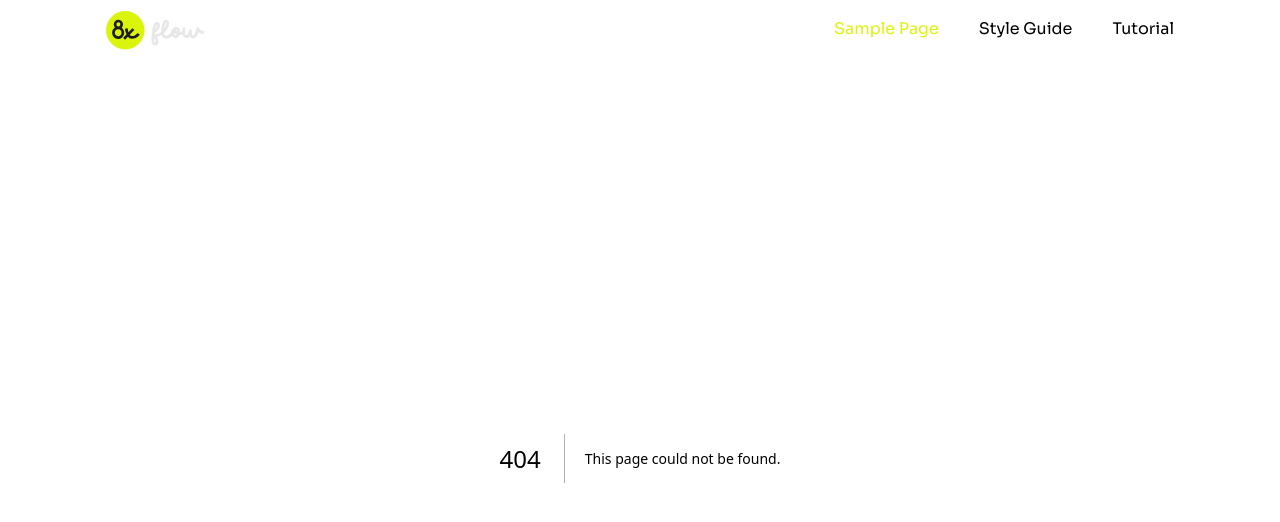
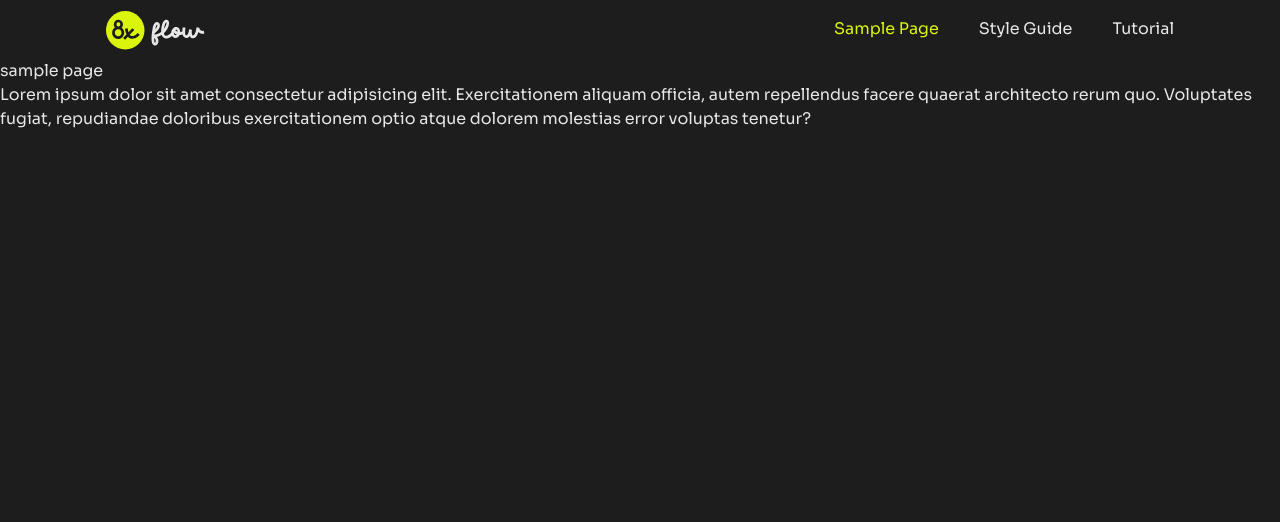
Before and after one commit to iqbal-webpatriot/FigmaToReact, a Next.js app in the folder flow-x/: page /sample-page in a window 1280 px wide. Before the commit this address had no page. Shown: the top 522 px of the page. Built offline with nearby package versions, Linux system fonts and the light colour scheme.

Commit message:
Create page.tsx

```diff
--- /dev/null
+++ b/flow-x/src/app/sample-page/page.tsx
@@ -0,0 +1,10 @@
+import React from 'react'
+
+export default function Page() {
+  return (
+   <>
+   <h1>sample page</h1>
+    <p>Lorem ipsum dolor sit amet consectetur adipisicing elit. Exercitationem aliquam officia, autem repellendus facere quaerat architecto rerum quo. Voluptates fugiat, repudiandae doloribus exercitationem optio atque dolorem molestias error voluptas tenetur?</p>
+   </>
+  )
+}
```
